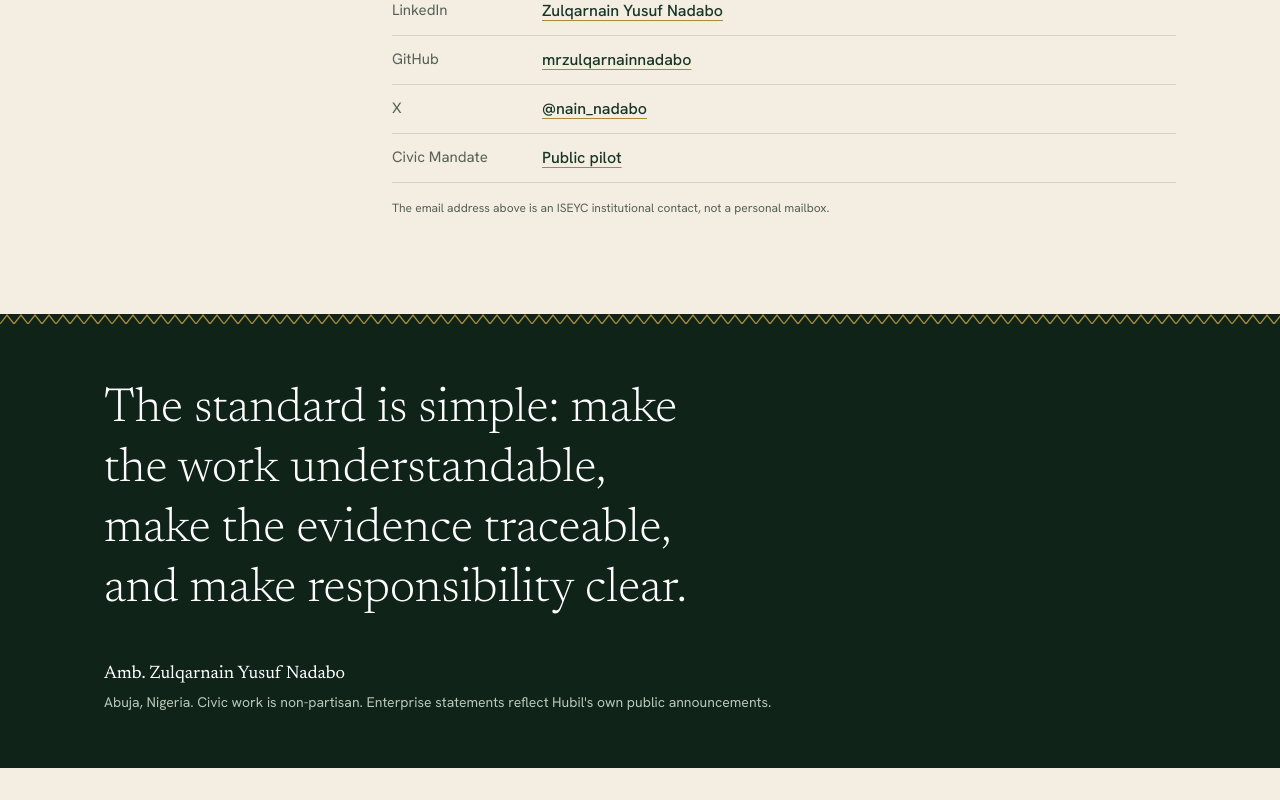
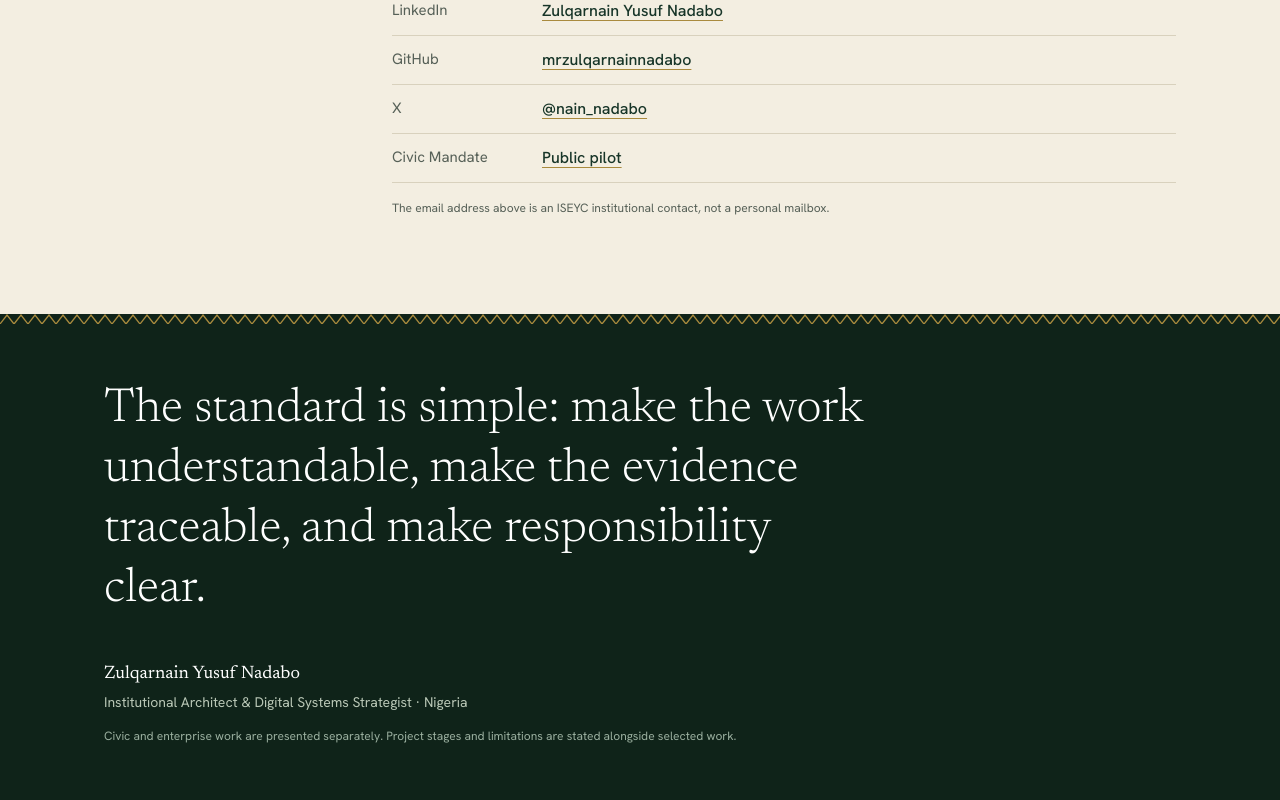
Before and after one commit to mrzulqarnainnadabo/zulqarnain-nadabo, a Next.js app: page / in a window 1280 px wide. Shown: the part 5646-6446 px from the top of the page. Before the commit the page ends 6414 px from the top, so only its background shows below. Built offline with nearby package versions, Linux system fonts and the light colour scheme.

Commit message:
feat: refine professional identity and evidence-led portfolio

```diff
--- a/components/Footer.jsx
+++ b/components/Footer.jsx
@@ -1,14 +1,14 @@
 import { person } from '@/lib/content';
 
-/** Closing line, then the footer. The line restates the standard instead of adding a slogan. */
 export default function Footer() {
   return (
     <footer className="bg-ink text-[#b9c7b6]">
       <div className="zig" aria-hidden="true" />
       <div className="mx-auto max-w-6xl px-6 py-14 md:px-10">
-        <p className="mb-10 max-w-[22ch] font-serif text-[clamp(1.8rem,5vw,3rem)] font-light leading-tight text-white">{person.closing}</p>
-        <p className="font-serif text-lg text-white">Amb. Zulqarnain Yusuf Nadabo</p>
-        <p className="mt-1 text-sm">Abuja, Nigeria. Civic work is non-partisan. Enterprise statements reflect Hubil&apos;s own public announcements.</p>
+        <p className="mb-10 max-w-[28ch] font-serif text-[clamp(1.8rem,5vw,3rem)] font-light leading-tight text-white">{person.closing}</p>
+        <p className="font-serif text-lg text-white">{person.name}</p>
+        <p className="mt-1 text-sm">{person.role} · Nigeria</p>
+        <p className="mt-4 text-xs text-[#9aaf9f]">Civic and enterprise work are presented separately. Project stages and limitations are stated alongside selected work.</p>
       </div>
     </footer>
   );
```
